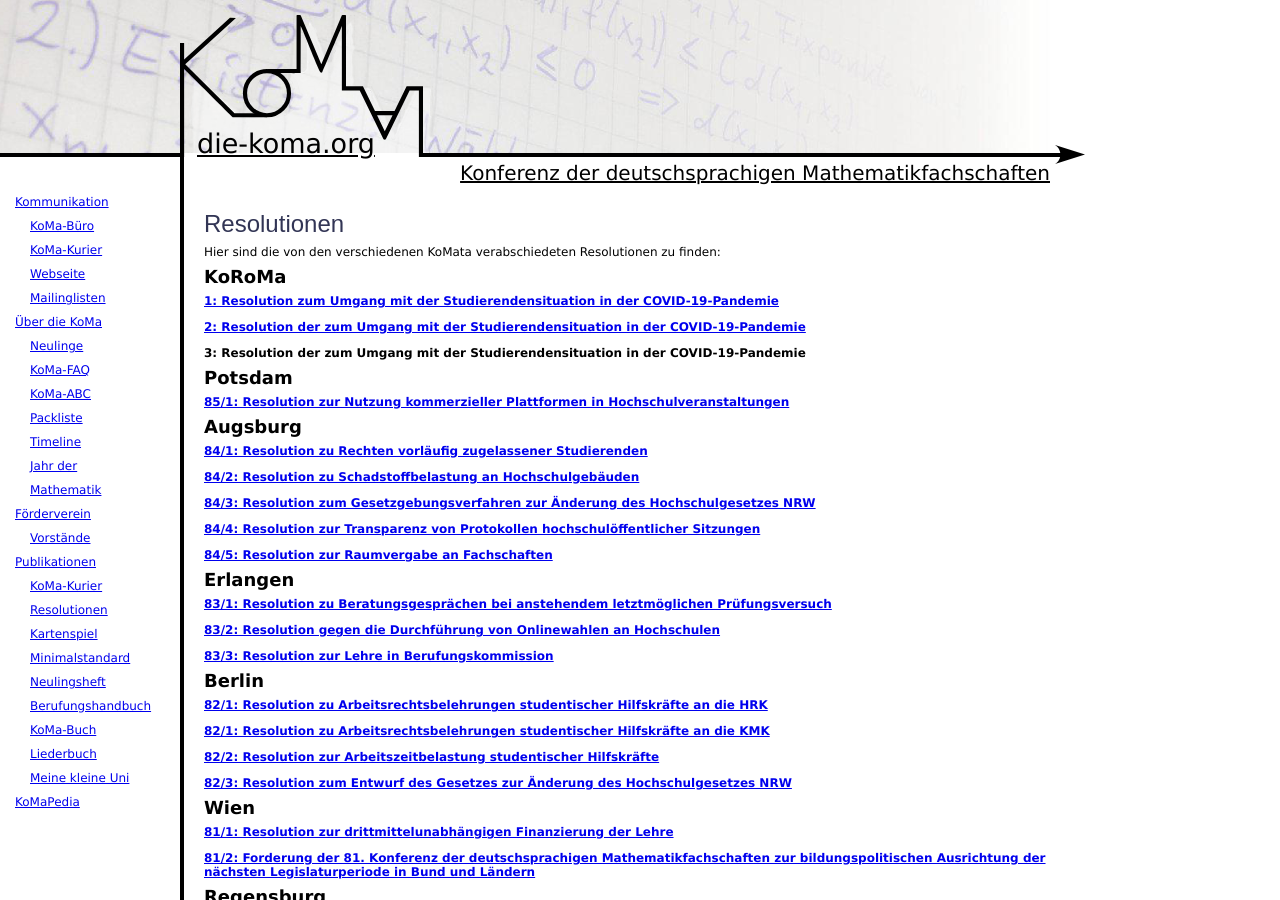
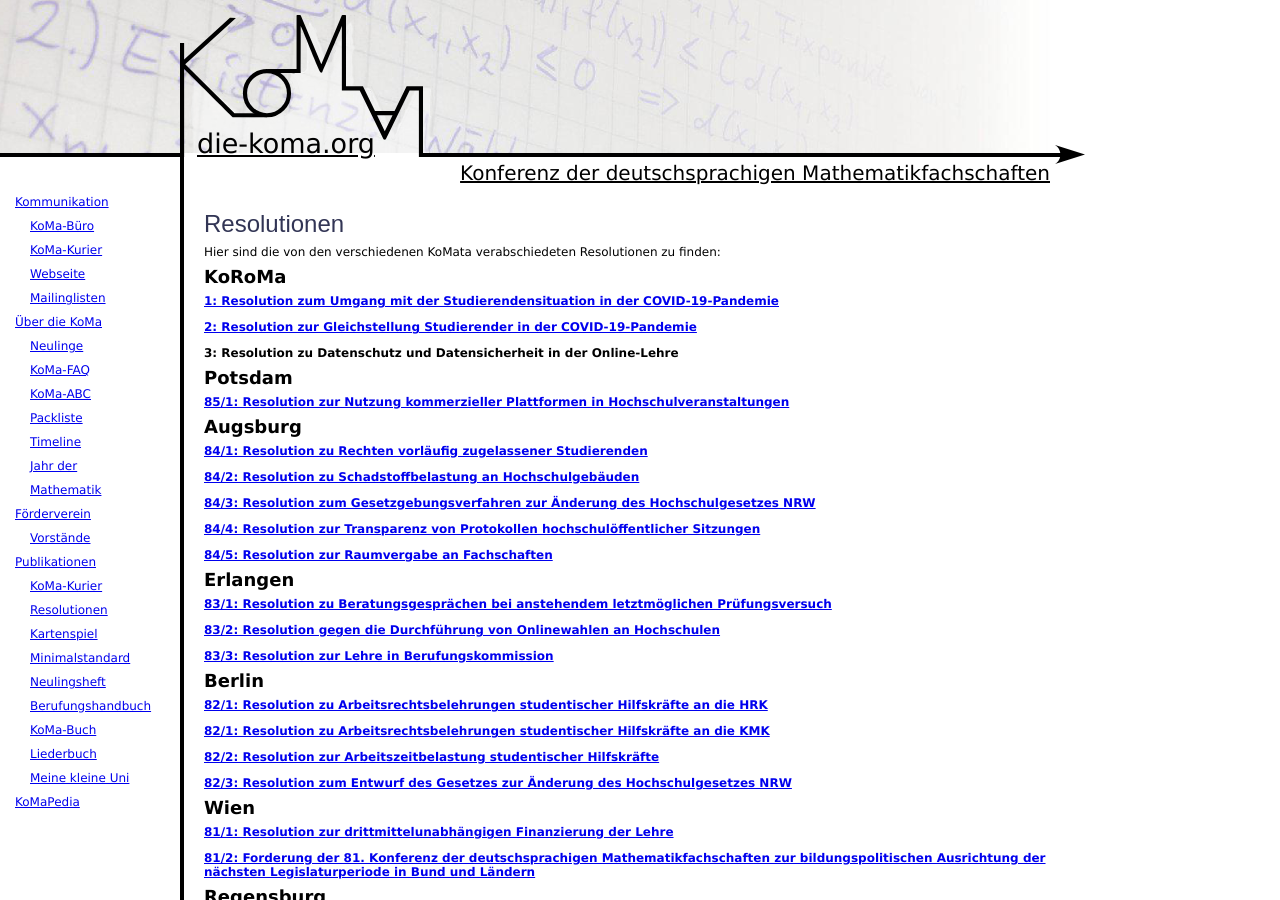
Before and after one commit to Die-KoMa/die-koma.org, a Jekyll site: the page built from publikationen/resolutionen/index.md, in a window 1280 px wide and 900 px high. Built offline with Jekyll 4.4.1, drawn with Linux system fonts in a browser that asks for light colours.

Commit message:
Fehler in den Titel der Resos behoben

```diff
--- a/publikationen/resolutionen/index.md
+++ b/publikationen/resolutionen/index.md
@@ -12,10 +12,10 @@ Hier sind die von den verschiedenen KoMata verabschiedeten Resolutionen zu finde
 
 [**1: Resolution zum Umgang mit der Studierendensituation in der COVID-19-Pandemie**](https://file.komapedia.org/85o_koroma_1.pdf)
 
-[**2: Resolution der zum Umgang mit der Studierendensituation in der COVID-19-Pandemie**](
+[**2: Resolution zur Gleichstellung Studierender in der COVID-19-Pandemie**](
 https://file.komapedia.org/85o_koroma_2.pdf)
 
-**3: Resolution der zum Umgang mit der Studierendensituation in der COVID-19-Pandemie**
+**3: Resolution zu Datenschutz und Datensicherheit in der Online-Lehre**
 
 ## Potsdam
 
```
